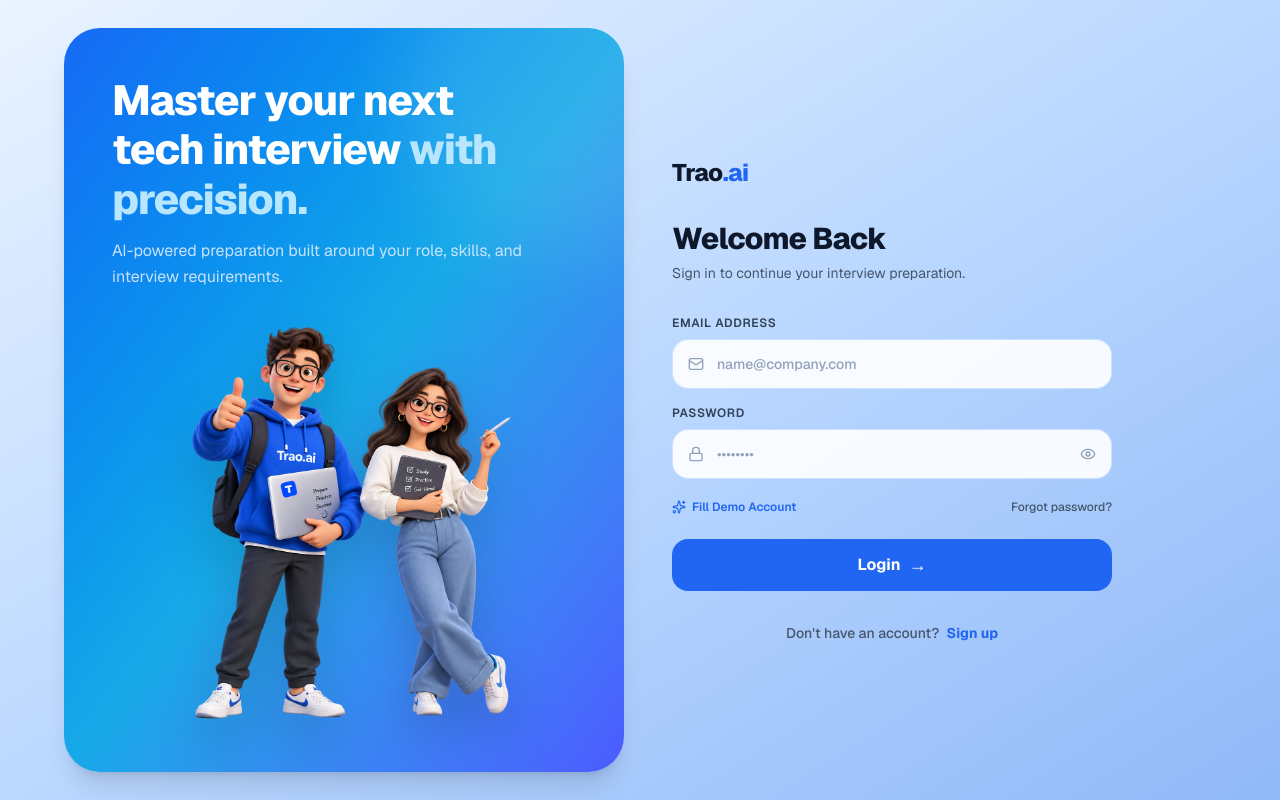
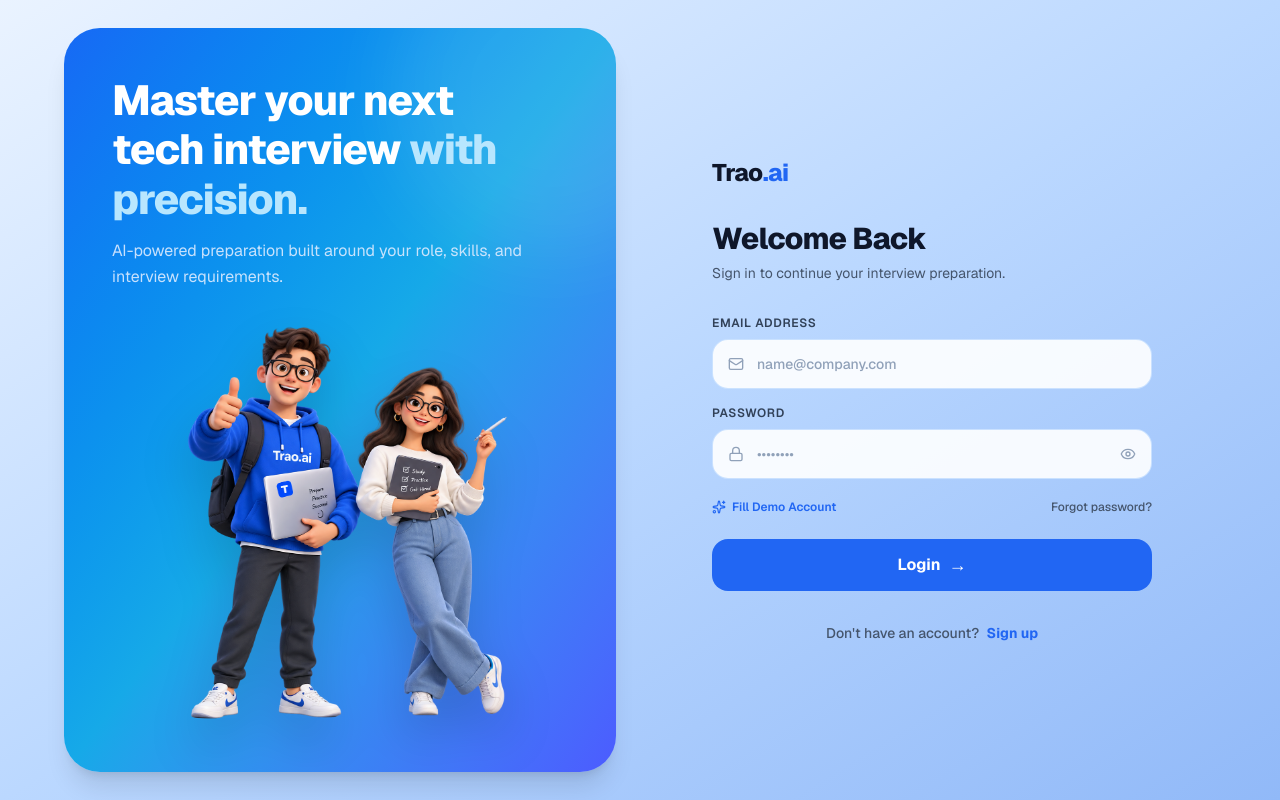
Before and after one commit to Harsh231075/trao, a Next.js app in the folder client/: page /login in a window 1280 px wide. Built offline with nearby package versions, Linux system fonts and the light colour scheme; no server answers.

Commit message:
style: update grid gap and padding for login page layout

```diff
--- a/client/src/app/(auth)/login/page.tsx
+++ b/client/src/app/(auth)/login/page.tsx
@@ -68,9 +68,9 @@
       <div className="absolute top-1/3 left-1/2 -translate-x-1/2 -translate-y-1/2 w-[650px] h-[650px] bg-blue-400/20 rounded-full blur-[140px] pointer-events-none -z-10" />
 
       {/* ── SPLIT LAYOUT (NO OUTER WHITE CARD CONTAINER) ── */}
-      <div className="w-full max-w-6xl grid grid-cols-1 lg:grid-cols-12 gap-6 lg:gap-8 items-center relative z-10">
+      <div className="w-full max-w-6xl grid grid-cols-1 lg:grid-cols-12 gap-8 lg:gap-12 items-center relative z-10">
 
-        {/* ── LEFT SIDE: DEDICATED BLUE VISUAL AREA (INCREASED WIDTH - 50%) ── */}
+        {/* ── LEFT SIDE: DEDICATED BLUE VISUAL AREA ── */}
         <div className="lg:col-span-6 bg-gradient-to-br from-[#1769F5] via-[#16A9E8] to-[#4C5BFF] rounded-[36px] p-8 sm:p-10 lg:p-12 text-white flex flex-col justify-between relative overflow-hidden min-h-[540px] lg:min-h-[600px] shadow-xl">
 
           {/* Subtle Abstract Light Shapes */}
@@ -100,8 +100,8 @@
           </div>
         </div>
 
-        {/* ── RIGHT SIDE: CARDLESS LOGIN FORM (50% APPROX, PROPERLY ALIGNED) ── */}
-        <div className="lg:col-span-6 flex flex-col items-center lg:items-start justify-center lg:pl-4">
+        {/* ── RIGHT SIDE: CARDLESS LOGIN FORM (WITH SPACED PADDING FROM LEFT CARD) ── */}
+        <div className="lg:col-span-6 flex flex-col items-center lg:items-start justify-center lg:pl-8 xl:pl-12">
 
           {/* Form wrapper (No outer white box, sits directly on full-screen blue gradient) */}
           <div className="w-full max-w-[440px]">
```
